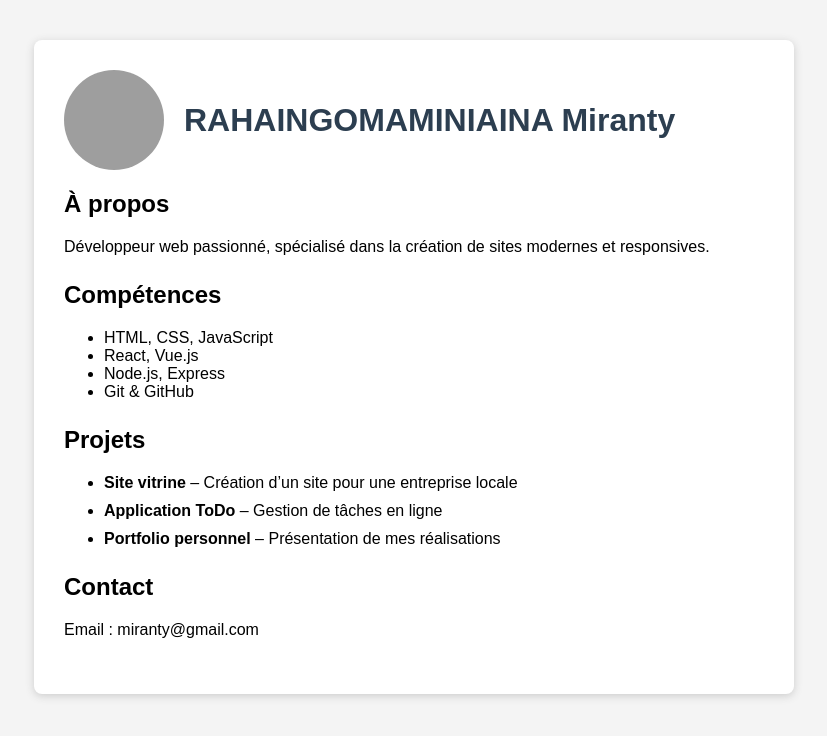
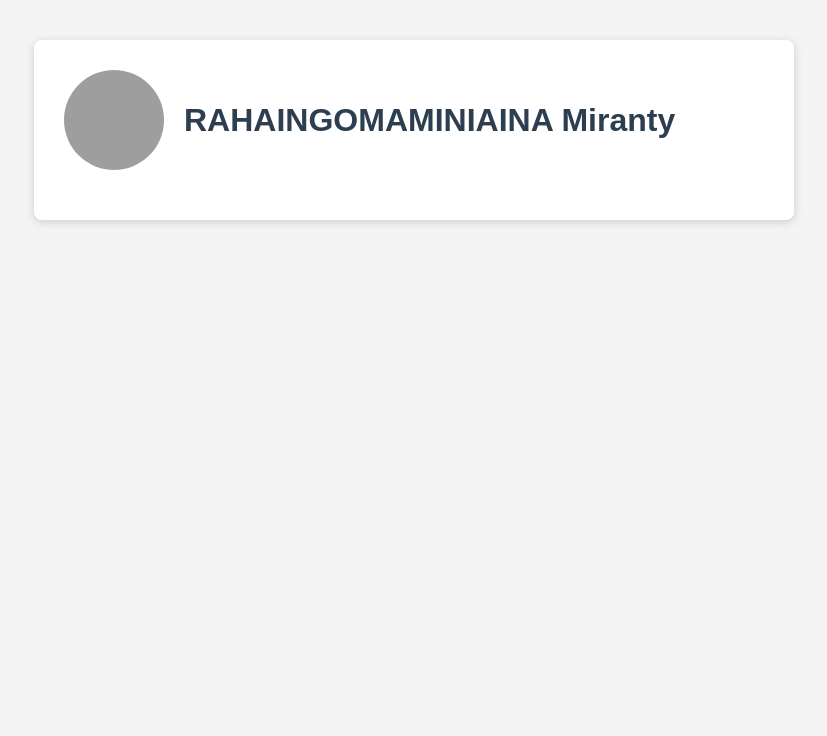
Before and after one commit to NelchaelMiranty/mon-portfolio, a plain HTML site: page index.html in a window 1280 px wide. Shown: the whole page, without its empty margins (226-1053 px from the left). Drawn offline with Linux system fonts and the light colour scheme; grey boxes are pictures that could not be loaded.

Commit message:
Update index.html

```diff
--- a/index.html
+++ b/index.html
@@ -21,32 +21,6 @@
             <img src="https://inov-ia.netlify.app/images/photo.jpg" alt="Photo de profil">
             <h1>RAHAINGOMAMINIAINA Miranty</h1>
         </div>
-
-        <div class="section">
-            <h2>À propos</h2>
-            <p>Développeur web passionné, spécialisé dans la création de sites modernes et responsives.</p>
-        </div>
-        <div class="section">
-            <h2>Compétences</h2>
-            <ul>
-                <li>HTML, CSS, JavaScript</li>
-                <li>React, Vue.js</li>
-                <li>Node.js, Express</li>
-                <li>Git & GitHub</li>
-            </ul>
-        </div>
-        <div class="section">
-            <h2>Projets</h2>
-            <ul class="projects">
-                <li><strong>Site vitrine</strong> – Création d’un site pour une entreprise locale</li>
-                <li><strong>Application ToDo</strong> – Gestion de tâches en ligne</li>
-                <li><strong>Portfolio personnel</strong> – Présentation de mes réalisations</li>
-            </ul>
-        </div>
-        <div class="section">
-            <h2>Contact</h2>
-            <p>Email : miranty@gmail.com</p>
-        </div>
     </div>
 </body>
 </html>
```
